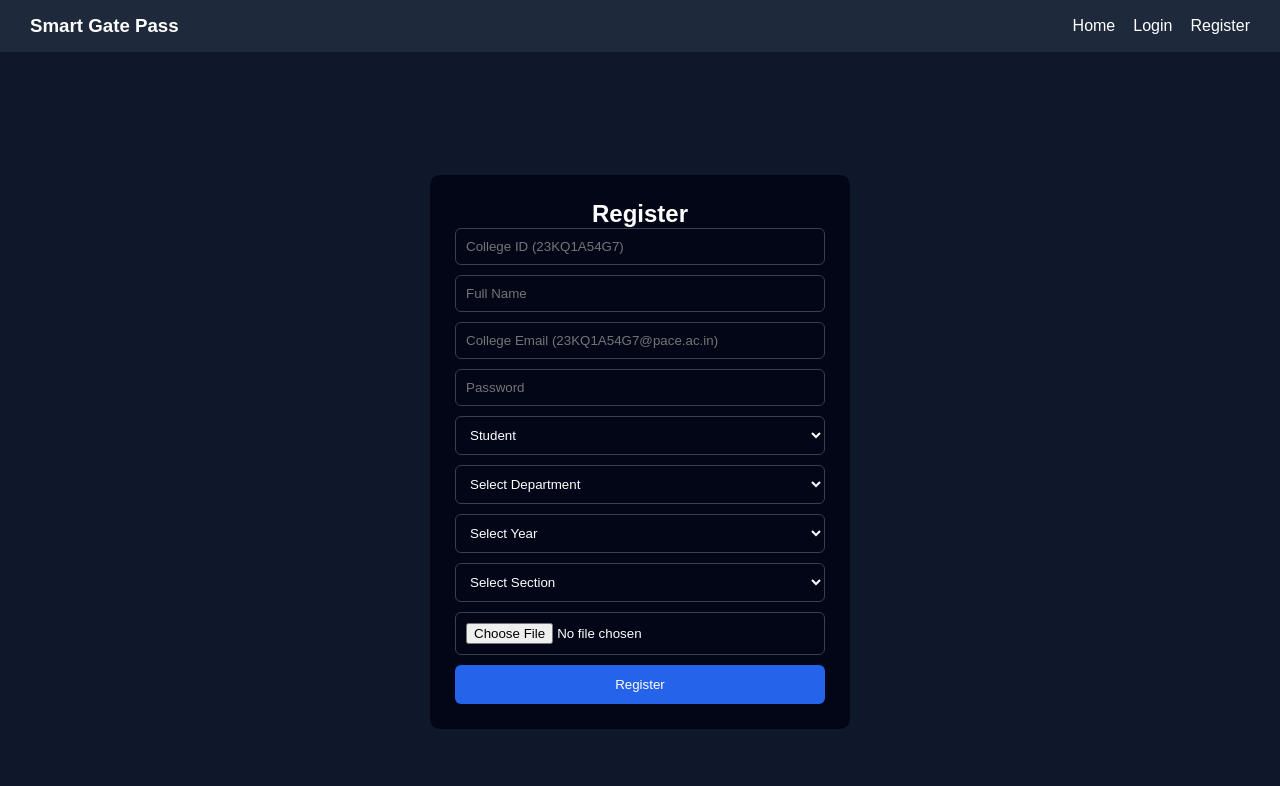
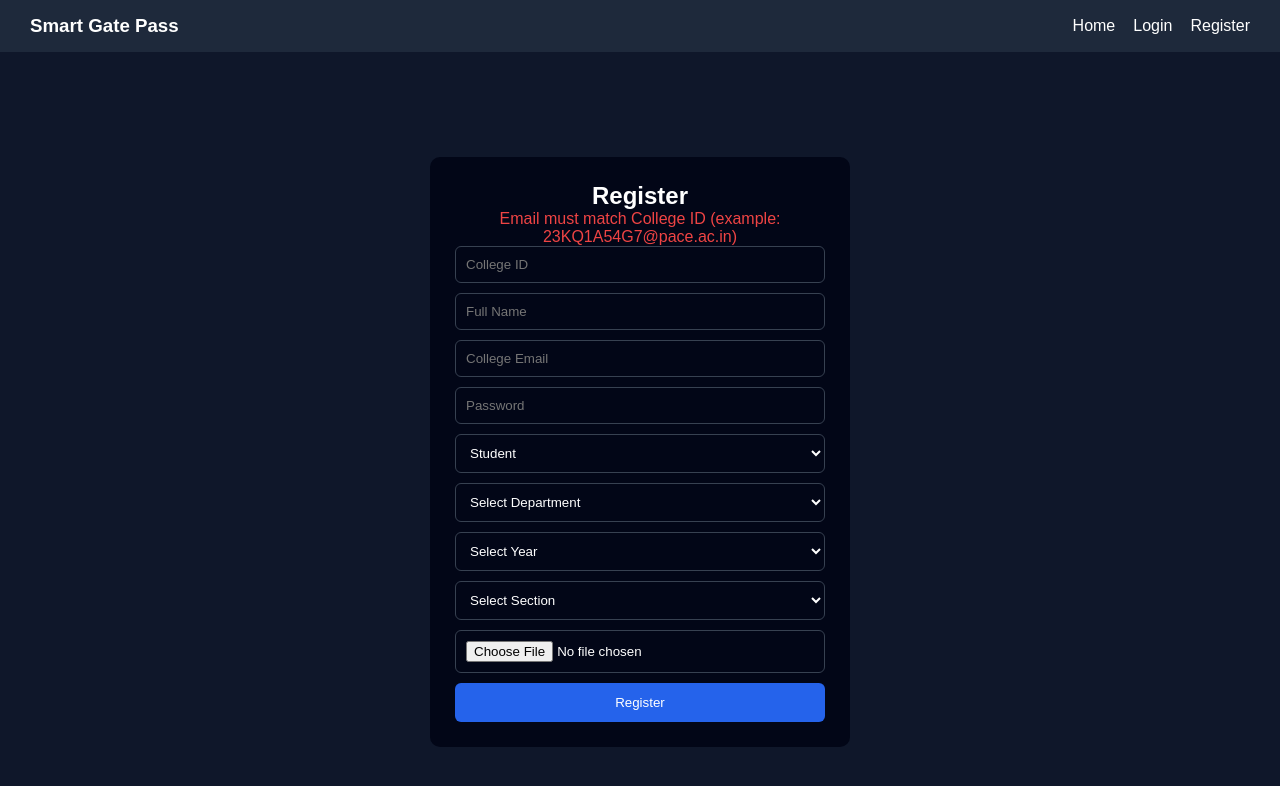
Before and after one commit to Hameedbalusupati/smart-gatepass-system, a React (Vite) app in the folder frontend/: page /register in a window 1280 px wide. Shown: the top 786 px of the page. Built offline with nearby package versions, Linux system fonts and the light colour scheme.

Commit message:
frontend updated

```diff
--- a/frontend/src/pages/Register.jsx
+++ b/frontend/src/pages/Register.jsx
@@ -1,17 +1,6 @@
 import { useState } from "react";
 import { useNavigate } from "react-router-dom";
 import API_BASE_URL from "../config";
-
-/* ===============================
-   VALID EMAIL FORMAT
-   23KQ1A54G7@pace.ac.in
-================================ */
-
-const STUDENT_REGEX =
-  /^[0-9]{2}[a-zA-Z]{2}[0-9][a-zA-Z][0-9]{2}[a-zA-Z][0-9]@pace\.ac\.in$/;
-
-const DOMAIN_REGEX =
-  /^[a-zA-Z0-9._-]+@pace\.ac\.in$/;
 
 export default function Register() {
 
@@ -34,9 +23,7 @@ export default function Register() {
   });
 
 
-  /* ===============================
-     HANDLE INPUT
-  ================================ */
+  /* ================= HANDLE INPUT ================= */
 
   const handleChange = (e) => {
 
@@ -70,9 +57,7 @@ export default function Register() {
   };
 
 
-  /* ===============================
-     IMAGE VALIDATION
-  ================================ */
+  /* ================= IMAGE VALIDATION ================= */
 
   const handleImageChange = (e) => {
 
@@ -95,9 +80,7 @@ export default function Register() {
   };
 
 
-  /* ===============================
-     REGISTER
-  ================================ */
+  /* ================= REGISTER ================= */
 
   const handleRegister = async (e) => {
 
@@ -110,31 +93,20 @@ export default function Register() {
     const collegeId = form.college_id.trim();
     const email = form.email.trim();
 
-    /* DOMAIN CHECK */
+    /* CHECK DOMAIN */
 
-    if (!DOMAIN_REGEX.test(email)) {
-      setError("Use valid college email like 23KQ1A54G7@pace.ac.in");
+    if (!email.toLowerCase().endsWith("@pace.ac.in")) {
+      setError("Email must end with @pace.ac.in");
       return;
     }
 
-    /* STUDENT EMAIL FORMAT */
+    /* CHECK EMAIL = COLLEGE ID */
 
-    if (form.role === "student" && !STUDENT_REGEX.test(email)) {
-      setError("Email must be like 23KQ1A54G7@pace.ac.in");
+    const expectedEmail = `${collegeId}@pace.ac.in`;
+
+    if (email.toLowerCase() !== expectedEmail.toLowerCase()) {
+      setError("Email must match your College ID (Example: 23KQ1A54G7@pace.ac.in)");
       return;
-    }
-
-    /* EMAIL MUST MATCH COLLEGE ID */
-
-    if (form.role === "student") {
-
-      const expectedEmail = `${collegeId}@pace.ac.in`;
-
-      if (email.toLowerCase() !== expectedEmail.toLowerCase()) {
-        setError("Email must match your College ID");
-        return;
-      }
-
     }
 
     if (!collegeId || !form.name || !form.password) {
@@ -223,6 +195,10 @@ export default function Register() {
 
         <h2 style={title}>Register</h2>
 
+        <p style={{ color: "#ef4444", textAlign: "center" }}>
+          Email must match College ID (example: 23KQ1A54G7@pace.ac.in)
+        </p>
+
         {error && (
           <p style={{ color: "#ef4444", textAlign: "center" }}>
             {error}
@@ -232,7 +208,7 @@ export default function Register() {
         <input
           style={input}
           name="college_id"
-          placeholder="College ID (23KQ1A54G7)"
+          placeholder="College ID"
           value={form.college_id}
           onChange={handleChange}
         />
@@ -248,7 +224,7 @@ export default function Register() {
         <input
           style={input}
           name="email"
-          placeholder="College Email (23KQ1A54G7@pace.ac.in)"
+          placeholder="College Email"
           value={form.email}
           onChange={handleChange}
         />
@@ -275,6 +251,7 @@ export default function Register() {
           <option value="security">Security</option>
 
         </select>
+
 
         {form.role !== "security" && (
 
@@ -374,9 +351,7 @@ export default function Register() {
 }
 
 
-/* ===============================
-   STYLES
-================================ */
+/* ================= STYLES ================= */
 
 const container = {
   minHeight: "100vh",
```
